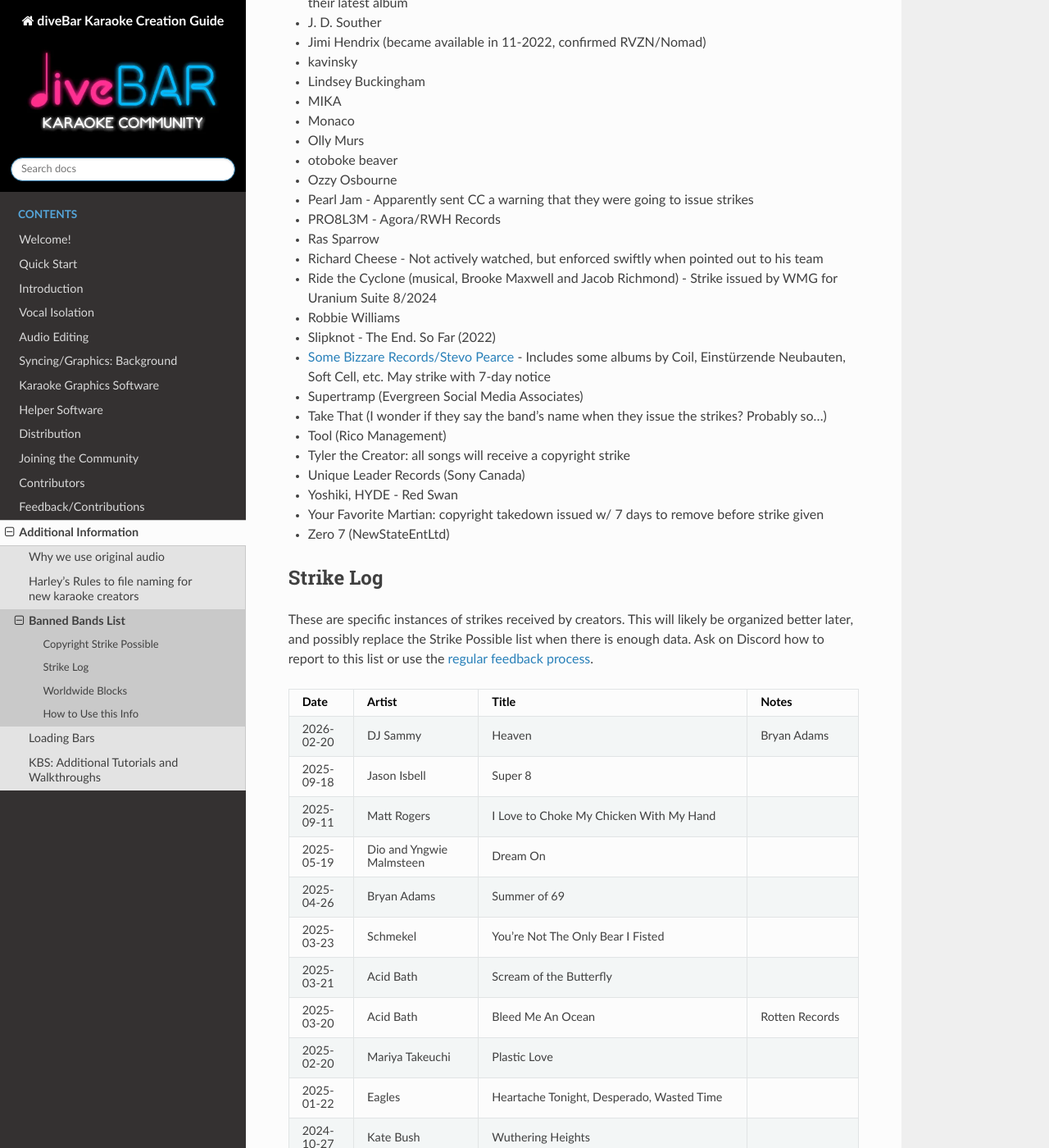
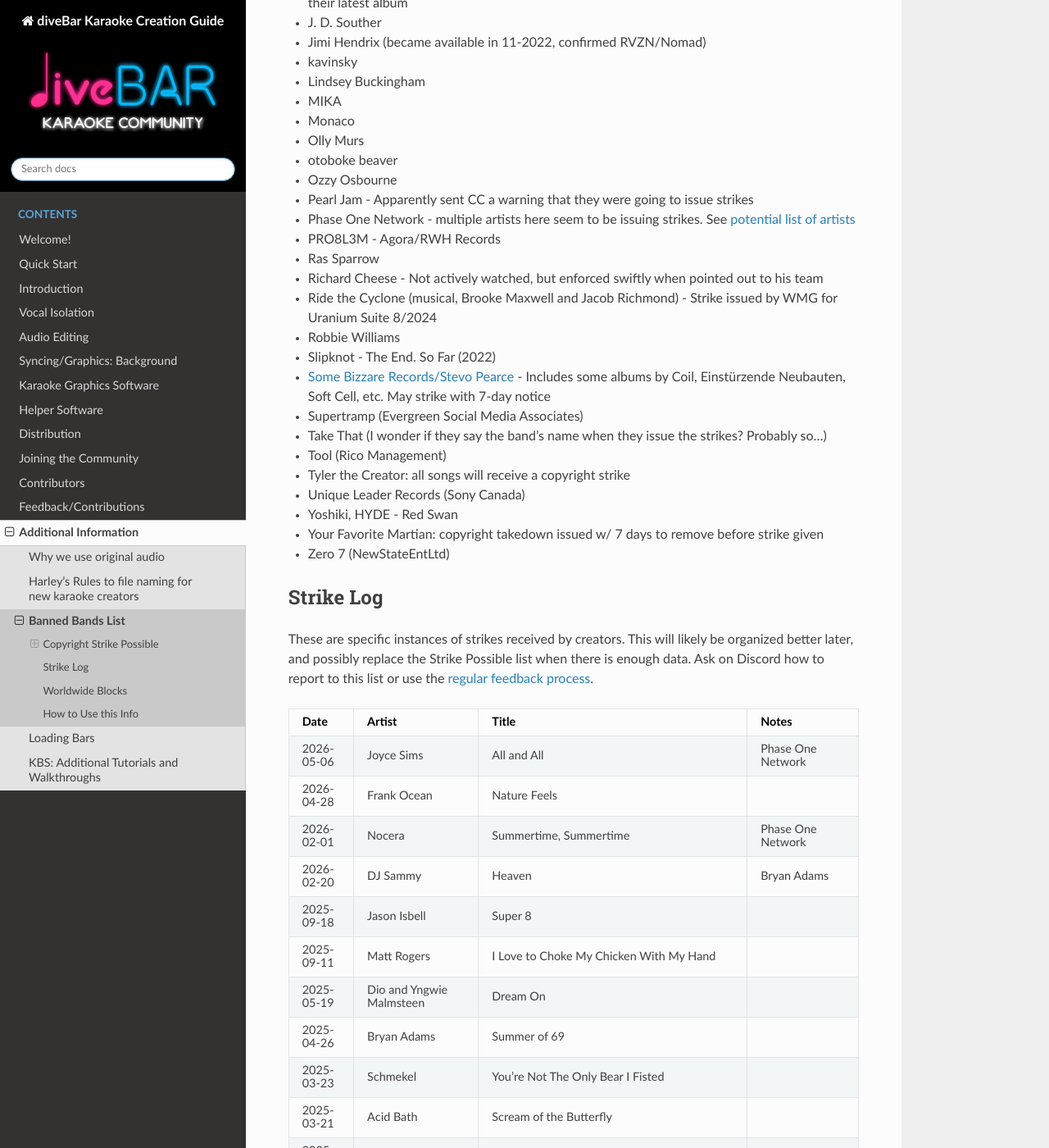
Before and after one commit to diveBarKaraoke/divebar_karaoke_creation_guide, a Sphinx documentation site: the page built from docs/banned_bands.rst, in a window 1280 px wide and 1400 px high, scrolled down 776 px. Shown: the whole window at 82% size. Built offline with Sphinx 7.4.7 and the Read the Docs theme 3.1.0, drawn with Linux system fonts in a browser that asks for light colours.

Commit message:
Add strikes to log, note and doc about Phase One Network

```diff
--- a/docs/banned_bands.rst
+++ b/docs/banned_bands.rst
@@ -32,6 +32,7 @@ Copyright Strike Possible
 * otoboke beaver
 * Ozzy Osbourne
 * Pearl Jam - Apparently sent CC a warning that they were going to issue strikes
+* Phase One Network - multiple artists here seem to be issuing strikes. See :doc:`potential list of artists <phase_one>`
 * PRO8L3M - Agora/RWH Records
 * Ras Sparrow
 * Richard Cheese - Not actively watched, but enforced swiftly when pointed out to his team
@@ -48,6 +49,11 @@ Copyright Strike Possible
 * Your Favorite Martian: copyright takedown issued w/ 7 days to remove before strike given
 * Zero 7								        (NewStateEntLtd)
 
+.. toctree::
+   :hidden:
+
+   phase_one
+
 Strike Log
 ----------
 
@@ -60,6 +66,18 @@ These are specific instances of strikes received by creators. This will likely b
      - Artist
      - Title
      - Notes
+   * - 2026-05-06
+     - Joyce Sims
+     - All and All
+     - Phase One Network
+   * - 2026-04-28
+     - Frank Ocean
+     - Nature Feels
+     -
+   * - 2026-02-01
+     - Nocera
+     - Summertime, Summertime
+     - Phase One Network
    * - 2026-02-20
      - DJ Sammy
      - Heaven
```
Also changed, not shown: docs/phase_one.rst (added, +88 -0 lines).
